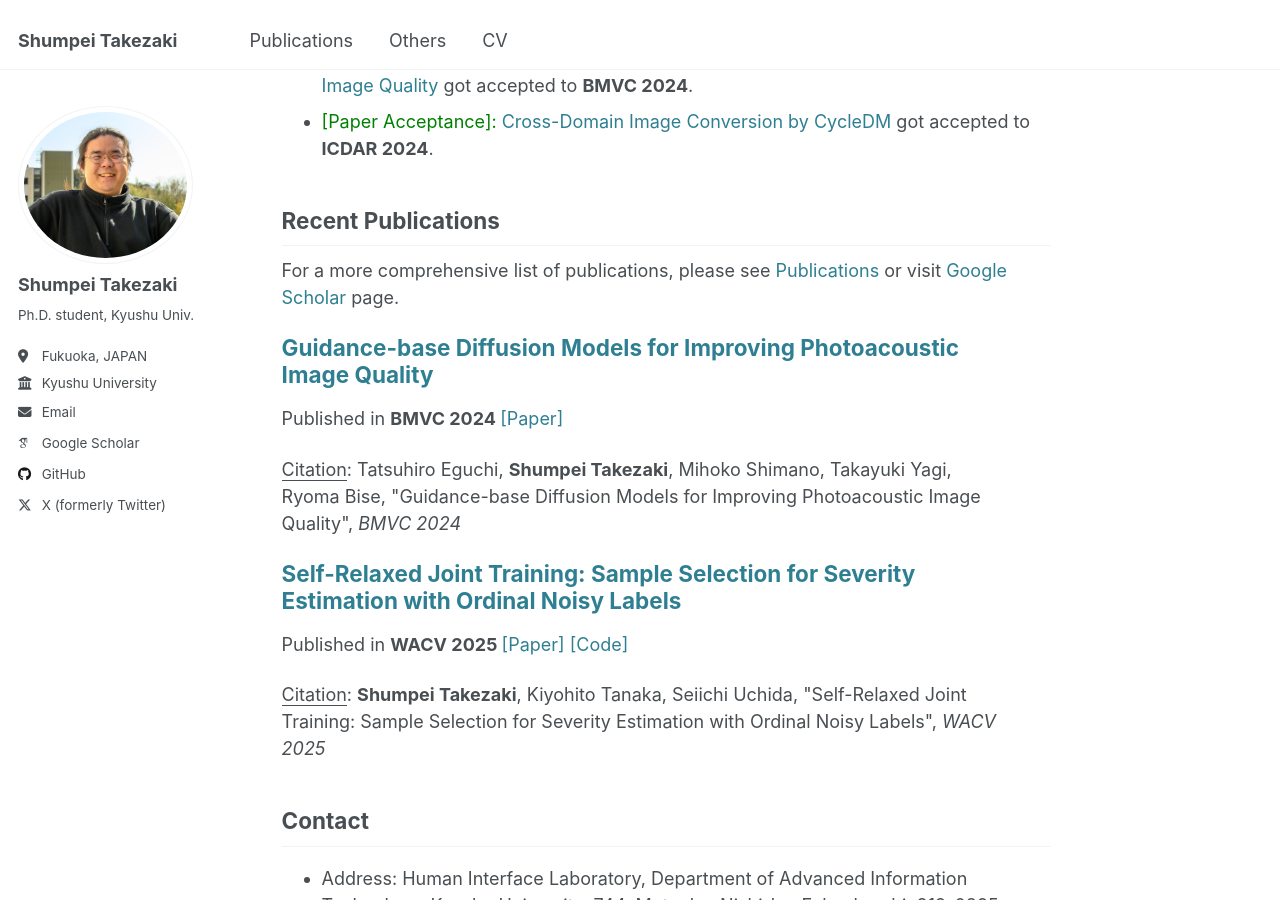
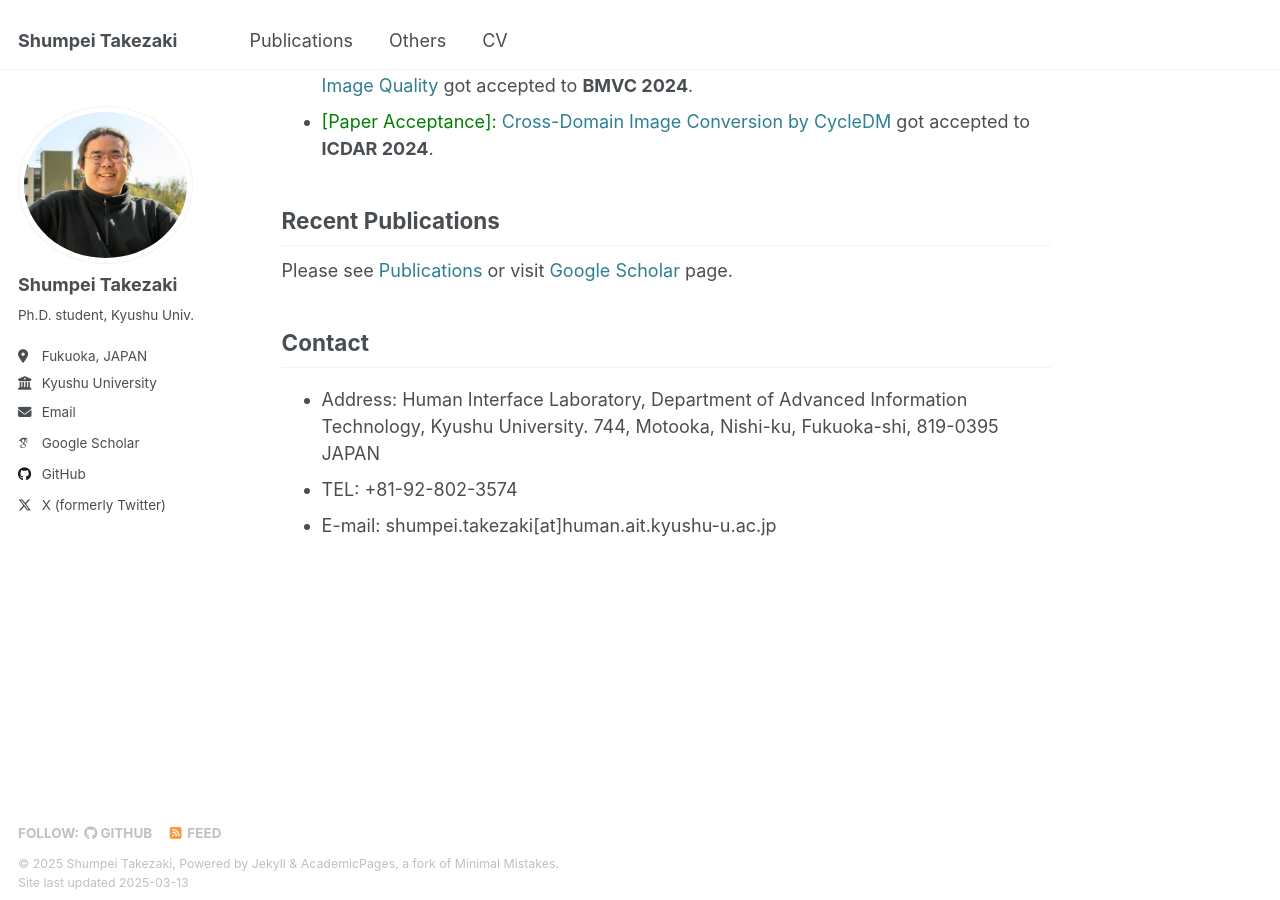
Before and after one commit to shumpei-takezaki/shumpei-takezaki.github.io, a Jekyll site: the page built from _pages/about.md, in a window 1280 px wide and 900 px high, scrolled down 545 px. Built offline with Jekyll 4.4.1, drawn with Linux system fonts in a browser that asks for light colours; some web fonts are replaced.

Commit message:
Update about.md

```diff
--- a/_pages/about.md
+++ b/_pages/about.md
@@ -20,13 +20,7 @@ My research is on generative modeling. I am particularly interested in the appli
 - <span style="color:green"> [Paper Acceptance]: </span> [Cross-Domain Image Conversion by CycleDM](https://arxiv.org/abs/2403.02919) got accepted to **ICDAR 2024**.
 
 ## Recent Publications
-For a more comprehensive list of publications, please see [Publications](/publications/) or visit [Google Scholar](https://scholar.google.com/citations?user=TJHgmY8AAAAJ&hl=en) page.
-{% include base_path %}
-
-{% assign sorted = site.publications | reverse %}
-{% for post in sorted limit:3 %}
-  {% include archive-single.html %}
-{% endfor %}
+Please see [Publications](/publications/) or visit [Google Scholar](https://scholar.google.com/citations?user=TJHgmY8AAAAJ&hl=en) page.
 
 ## Contact
 - Address: Human Interface Laboratory, Department of Advanced Information Technology, Kyushu University. 744, Motooka, Nishi-ku, Fukuoka-shi, 819-0395 JAPAN
```
